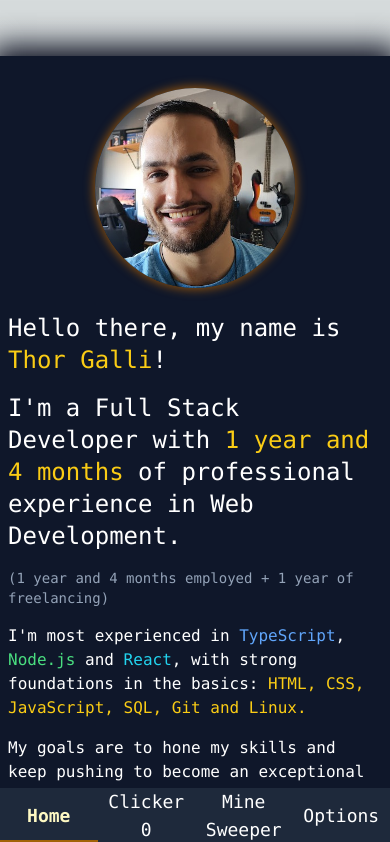
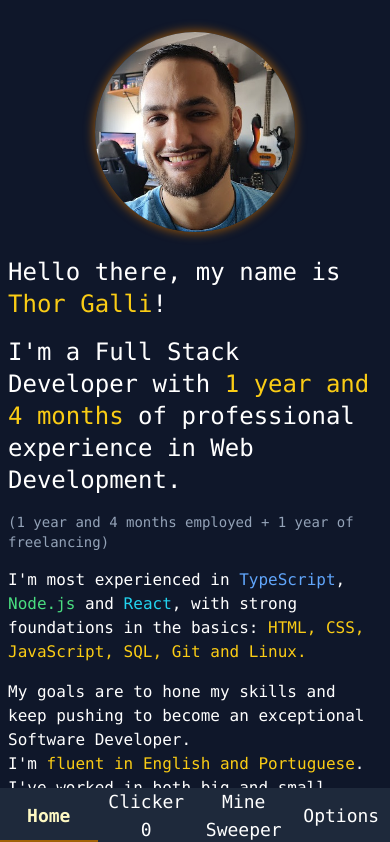
Before and after one commit to ThorGalli/thor-portfolio, a Next.js app: page / in a window 390 px wide. Shown: the top 842 px of the page. Built offline with nearby package versions, Linux system fonts and the light colour scheme.

Commit message:
Update navbar margin

```diff
--- a/src/layouts/navbar.tsx
+++ b/src/layouts/navbar.tsx
@@ -13,7 +13,7 @@ export default function NavbarLayout({
   ]
 
   return (
-    <div className="mt-[3.5rem] w-full bg-gray-900">
+    <div className="mb-[3.5rem] w-full bg-gray-900 lg:mt-[3.5rem]">
       <div
         id="navbar-wrapper"
         className="fixed bottom-0 z-10 flex w-full justify-center bg-slate-800 lg:top-0"
```
